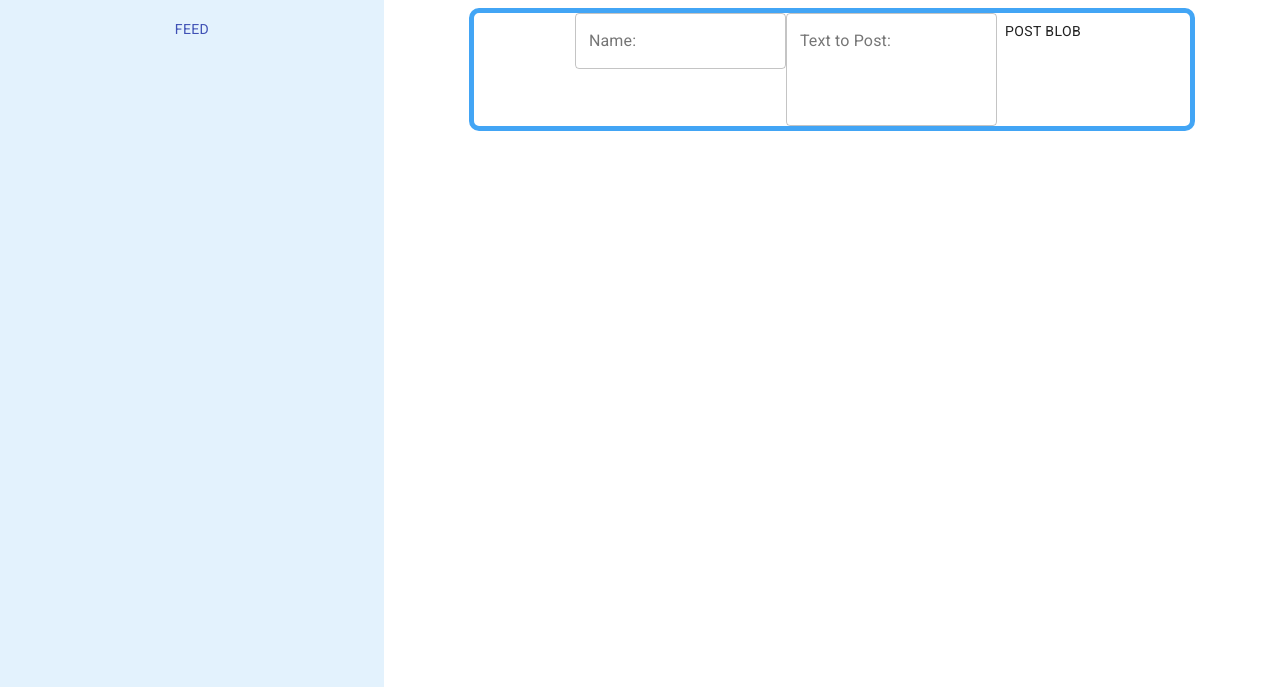
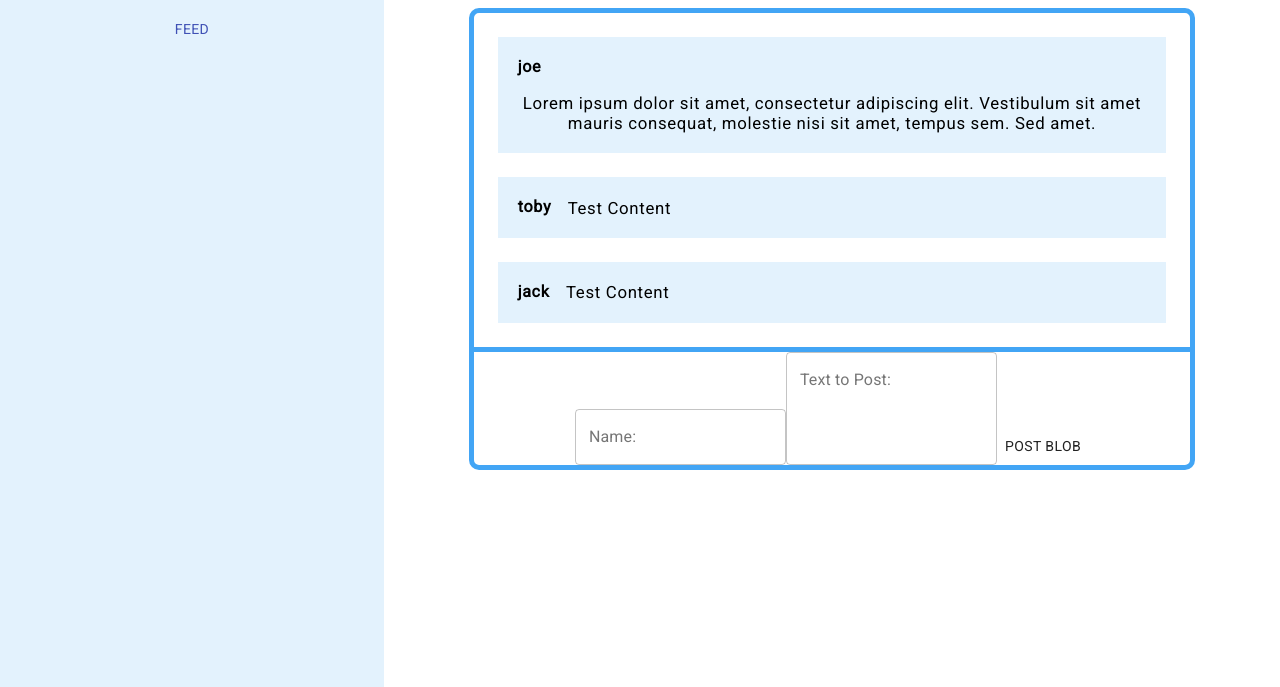
Before and after one commit to Nobodyknows2202/ncycapp, a React app: page / in a window 1280 px wide. Both pictures are taken after a click on the button "FEED". Shown: the part 113-800 px from the top of the page. Built offline with nearby package versions, Linux system fonts and the light colour scheme.

Commit message:
started server work

```diff
--- a/src/Feed.js
+++ b/src/Feed.js
@@ -6,20 +6,44 @@ import TextField from '@material-ui/core/TextField'
 class Feed extends React.Component {
   constructor (props) {
     super(props)
-    this.state = { blobs: props.blobs }
+    let blobs = JSON.parse(props.blobs)
+    blobs = blobs.map((blob, index) => {
+      return <Blob className="Blob" key={ index } poster={ blob.poster } content={ blob.content } />
+    })
+    this.state = { blobs }
+  }
+
+  nameHandler (event) {
+    this.setState({ nameState: event.target.value })
+  }
+
+  textHandler (event) {
+    this.setState({ textState: event.target.value })
+  }
+
+  submit () {
+	const xhttp = new XMLHttpRequest()
+    xhttp.onreadystatechange = function () {
+        if (this.readyState === 4 && this.status === 200) {
+			console.log(this.responseText)
+       }
+    }
+    xhttp.open('GET', `http://localhost:2202?name=${this.state.nameState}&text=${this.state.textState}`, true)
+    xhttp.send()
   }
 
   render () {
     return (
       <div className="Feed">
         <div className="blobs">
-
+          { this.state.blobs }
         </div>
         <div className="post">
           <TextField
             id="name"
             label="Name:"
             variant="outlined"
+			inputProps={ { onChange: this.nameHandler.bind(this) } }
           />
           <TextField
             id="blob"
@@ -27,12 +51,32 @@ class Feed extends React.Component {
             variant="outlined"
             multiline
             rows="4"
+			inputProps={ { onChange: this.textHandler.bind(this) } }
           />
-          <Button>Post Blob</Button>
+          <Button onClick={ this.submit.bind(this) }>Post Blob</Button>
         </div>
       </div>
     )
   }
 }
 
+class Blob extends React.Component {
+  constructor (props) {
+    super(props)
+    this.state = {
+      name: props.poster,
+      text: props.content
+    }
+  }
+
+  render () {
+    return (
+      <div className="Blob-content">
+        <div className="Blob-name"><h6>{ this.state.name }</h6></div>
+        <div className="Blob-text"><p>{ this.state.text }</p></div>
+      </div>
+    )
+  }
+}
+
 export default Feed
--- a/src/NCYC.css
+++ b/src/NCYC.css
@@ -92,3 +92,32 @@
   border-radius: 10px;
   width: 80%;
 }
+
+.post {
+  border-top: 5px solid #42a5f5;
+  display: flex;
+  flex-direction: row;
+  flex-wrap: wrap;
+  align-items: flex-end;
+  justify-content: center;
+  align-content: space-between;
+}
+
+.Blob-content {
+	margin: 1em;
+	padding: .5em;
+	background-color: #e3f2fd;
+	position: relative;
+	display: flex;
+	flex-direction: row;
+	flex-wrap: wrap;
+}
+
+.Blob-content h6 {
+	margin: .5em;
+}
+
+.Blob-content p {
+	font-size: 70%;
+	margin: .5em;
+}
--- a/src/NCYC.js
+++ b/src/NCYC.js
@@ -15,6 +15,12 @@ const homeSidebar = [
   { name: 'Home', page: 'home' },
   { name: 'Feed', page: 'feed' }
 ]
+
+const testBlobs = `[
+{ "poster": "joe", "content": "Lorem ipsum dolor sit amet, consectetur adipiscing elit. Vestibulum sit amet mauris consequat, molestie nisi sit amet, tempus sem. Sed amet."},
+{ "poster": "toby", "content": "Test Content"},
+{ "poster": "jack", "content": "Test Content"}
+]`
 
 class NCYC extends React.Component {
   constructor (props) {
@@ -47,7 +53,7 @@ class NCYC extends React.Component {
         body = (
           <div className="feed-body">
             <h1>NCYC Feed</h1>
-            <Feed></Feed>
+            <Feed blobs={ testBlobs }></Feed>
           </div>
         )
         break
```
Also changed, not shown: server/server.js (added, +10 -0 lines).
